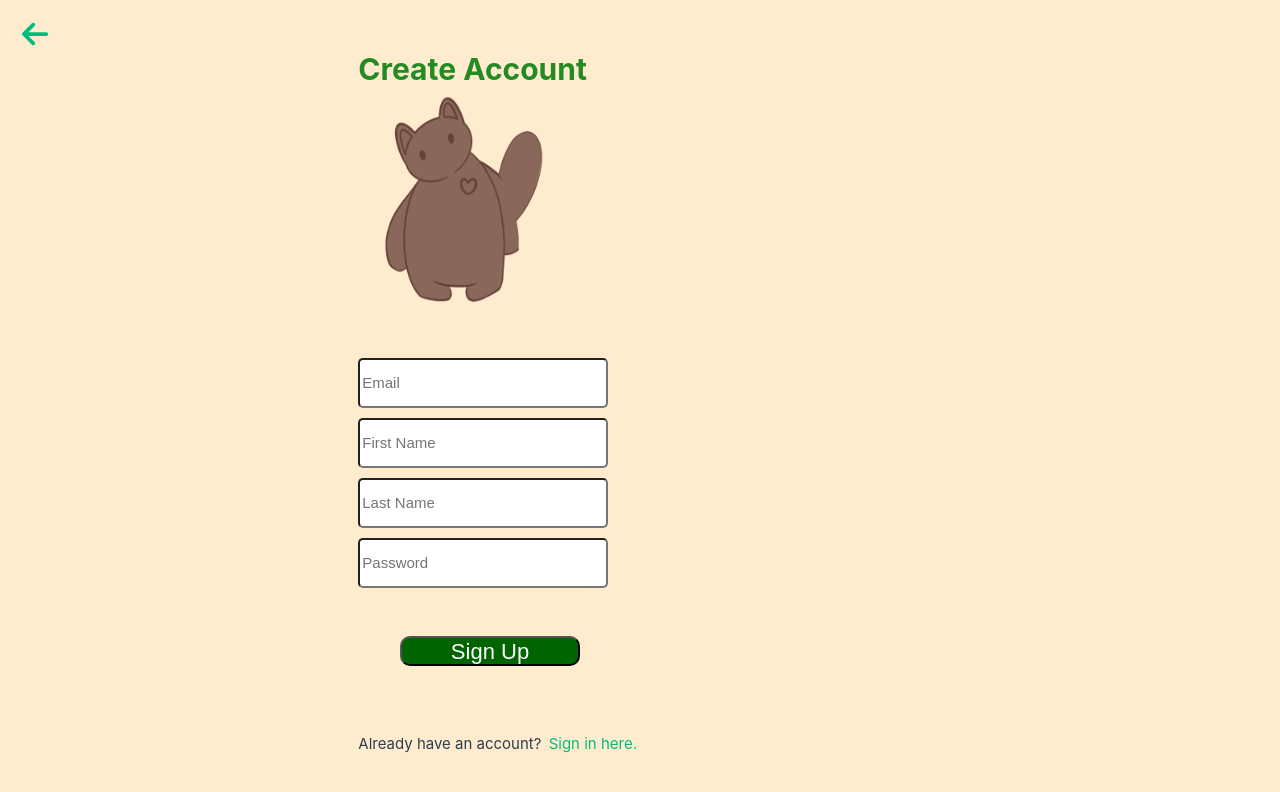
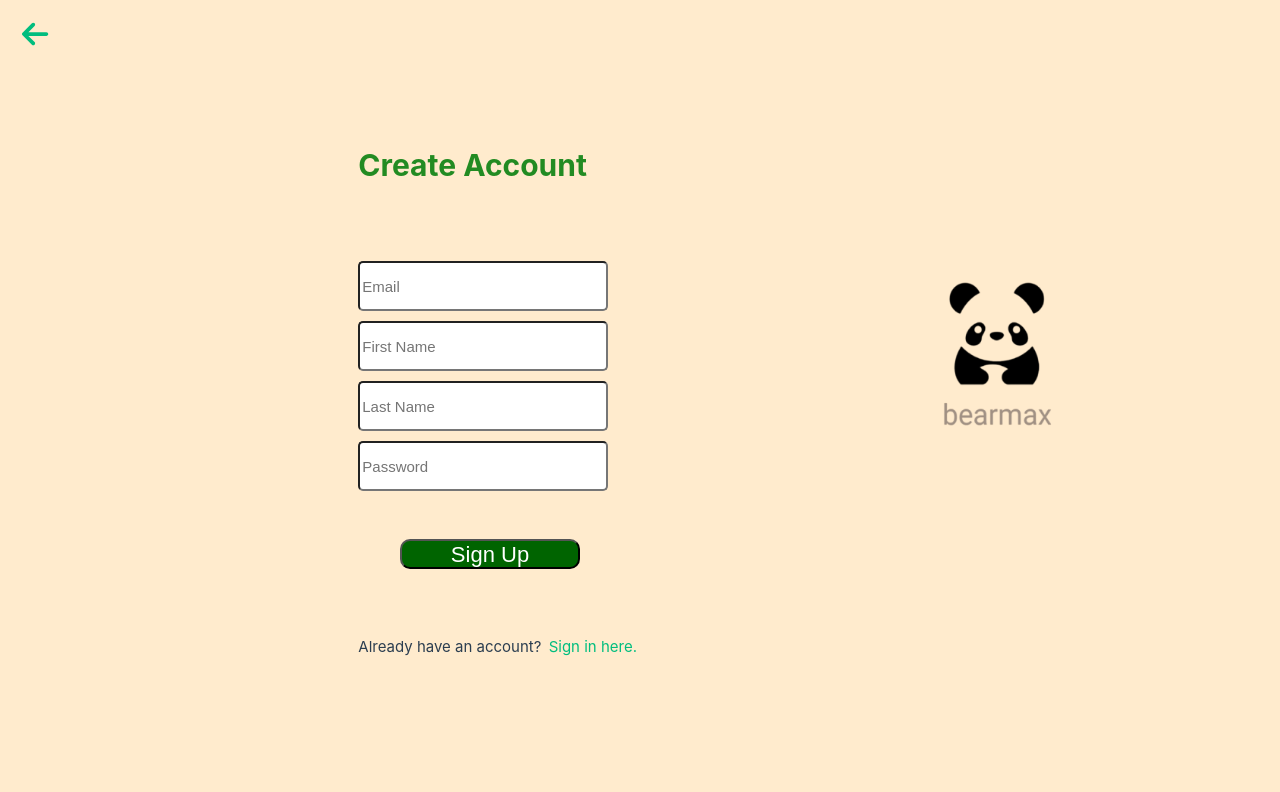
Before and after one commit to Bearmax-UCF/BEARMAX-V2, a Vue app in the folder Client/: page /signup in a window 1280 px wide. Shown: the top 792 px of the page. Built offline with nearby package versions, Linux system fonts and the light colour scheme.

Commit message:
updating to new logo

```diff
--- a/Client/src/components/CreateNote.vue
+++ b/Client/src/components/CreateNote.vue
@@ -43,6 +43,8 @@
     <br><br>
 
     <p v-if="createNoteError" style="color: red;">{{ createNoteError }}</p>
+
+    <img src="../assets/newbearmaxlogo.png" style= "position: absolute; top: 35%; right: 1%;" height=270px width="270px">
 
 
 </template>
--- a/Client/src/components/SignUp.vue
+++ b/Client/src/components/SignUp.vue
@@ -4,7 +4,8 @@
 
 
 
-    <img src="../assets/bearmaxlogo.png" height=210px width="210px">
+    <img src="../assets/newbearmaxlogo.png" style= "position: absolute; top: 25%; right: 10%;" height=310px
+        width="310px">
 
     <router-link to="/" style="position: absolute; left: 1.5%; top: 2%;">
         <font-awesome-icon icon="arrow-left" size="2x" style=""/>
--- a/Client/src/components/ViewData.vue
+++ b/Client/src/components/ViewData.vue
@@ -35,7 +35,7 @@
 
     <!-- example d3 graph -->
 
-    <div style="position: absolute; left: 20%; top: 15%;">
+    <div style="position: absolute; left: 20%; top: 15%; background-color: white;">
 
       <svg ref="svg">
         <g class="plot-area-happy"></g>
@@ -43,7 +43,7 @@
 
     </div>
 
-    <div style="position: absolute; right: 20%; top: 15%;">
+    <div style="position: absolute; right: 20%; top: 15%; background-color: white;">
 
       <svg ref="svg2">
         <g class="plot-area-sad"></g>
@@ -51,7 +51,7 @@
 
     </div>
 
-  <div style="position: absolute; left: 20%; bottom: 15%;">
+  <div style="position: absolute; left: 20%; bottom: 35%; background-color: white;">
 
   <svg ref="svg3">
     <g class="plot-area-angry"></g>
@@ -59,7 +59,7 @@
 
   </div>
 
-  <div style="position: absolute; right: 20%; bottom: 15%;">
+  <div style="position: absolute; right: 20%; bottom: 35%; background-color: white;">
 
   <svg ref="svg4">
     <g class="plot-area-neutral"></g>
@@ -67,6 +67,7 @@
 
   </div>
 
+  <img src="../assets/newbearmaxlogo.png" style= "position: absolute; bottom: -5%; right: 41%;" height=260px width="260px">
 
 
 
```
